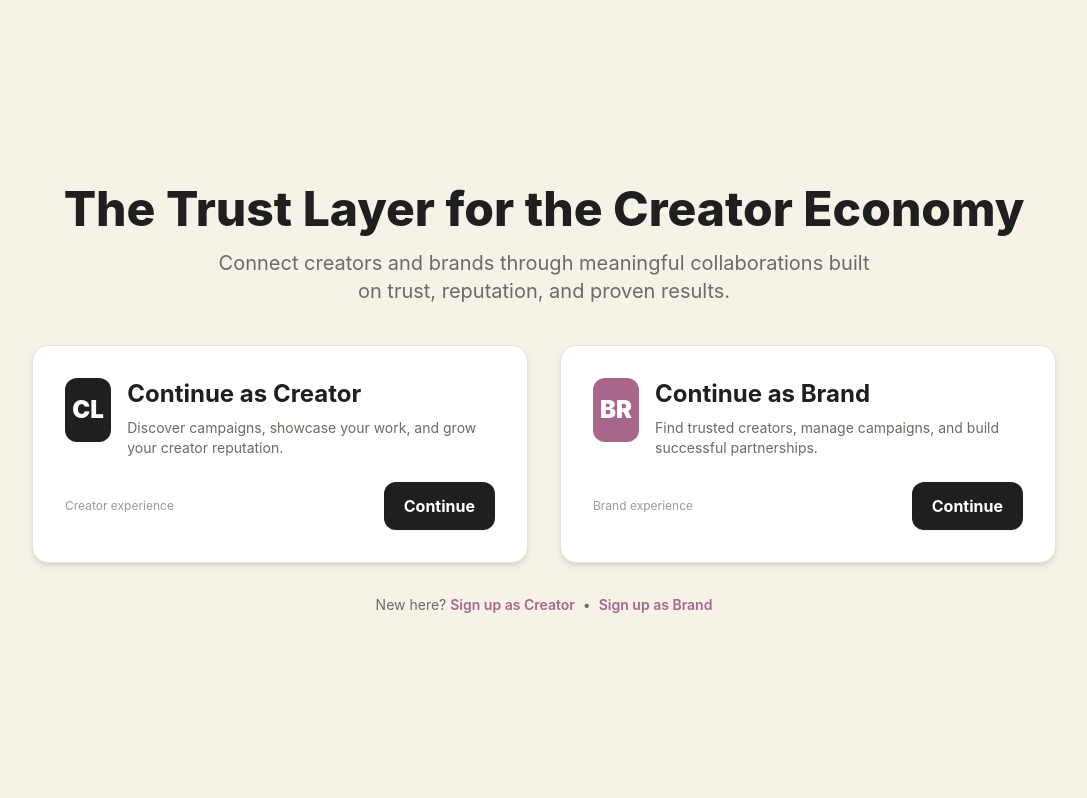
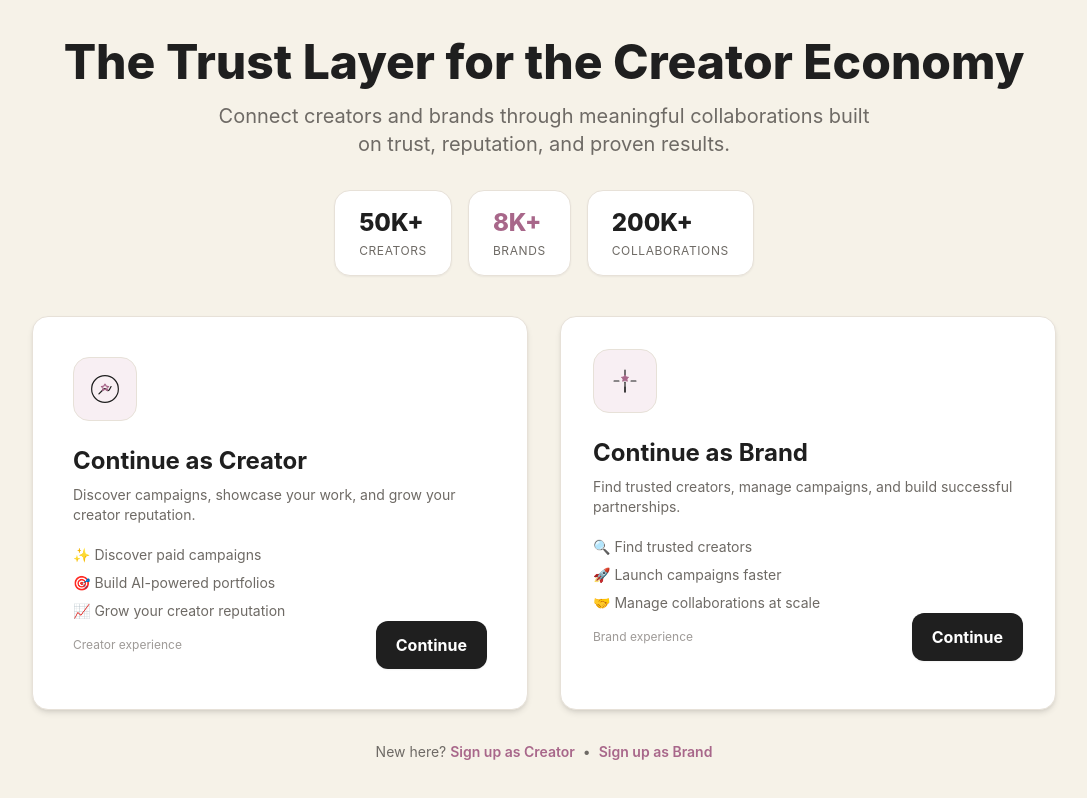
Before and after one commit to archiagg26/CreateLink, a React (Vite) app: page / in a window 1280 px wide. Shown: the whole page, without its empty margins (96-1183 px from the left). Built offline with nearby package versions, Linux system fonts and the light colour scheme.

Commit message:
added animations and changed the role selection page

```diff
--- /dev/null
+++ b/src/components/icons/BrandTrustedNetworkIcon.tsx
@@ -0,0 +1,42 @@
+interface IconProps {
+    size?: number;
+    color?: string;
+    accentColor?: string;
+}
+
+export default function BrandTrustedNetworkIcon({
+    size = 34,
+    color = '#1F1F1F',
+    accentColor = '#A8678A',
+}: IconProps) {
+    return (
+        <svg
+            width={size}
+            height={size}
+            viewBox="0 0 56 56"
+            fill="none"
+            xmlns="http://www.w3.org/2000/svg"
+        >
+            <path
+                d="M28 10V18M10 28H18M46 28H38M28 46V38"
+                stroke={color}
+                strokeWidth="2"
+                strokeLinecap="round"
+            />
+
+            <path
+                d="M28 18L30.1 21.3L33.9 22L31.1 24.6L31.8 28.5L28 26.5L24.2 28.5L24.9 24.6L22.1 22L25.9 21.3L28 18Z"
+                fill={accentColor}
+                stroke={accentColor}
+                strokeWidth="1.5"
+            />
+
+            <path
+                d="M28 30V46"
+                stroke={color}
+                strokeWidth="2"
+                strokeLinecap="round"
+            />
+        </svg>
+    );
+}
--- /dev/null
+++ b/src/components/icons/CreatorSparkGrowthIcon.tsx
@@ -0,0 +1,42 @@
+interface IconProps {
+    size?: number;
+    color?: string;
+    accentColor?: string;
+}
+
+export default function CreatorSparkGrowthIcon({
+    size = 34,
+    color = '#1F1F1F',
+    accentColor = '#A8678A',
+}: IconProps) {
+    return (
+        <svg
+            width={size}
+            height={size}
+            viewBox="0 0 56 56"
+            fill="none"
+            xmlns="http://www.w3.org/2000/svg"
+        >
+            <path
+                d="M28 6C15.8 6 6 15.8 6 28C6 40.2 15.8 50 28 50C40.2 50 50 40.2 50 28C50 15.8 40.2 6 28 6Z"
+                stroke={color}
+                strokeWidth="2"
+            />
+
+            <path
+                d="M18 36C22 32 24 30 26 28C28 26 30 28 32 30C34 32 36 28 38 24"
+                stroke={color}
+                strokeWidth="2"
+                strokeLinecap="round"
+                strokeLinejoin="round"
+            />
+
+            <path
+                d="M28 20L30.1 23.3L33.9 24L31.1 26.6L31.8 30.5L28 28.5L24.2 30.5L24.9 26.6L22.1 24L25.9 23.3L28 20Z"
+                stroke={accentColor}
+                strokeWidth="2"
+                strokeLinejoin="round"
+            />
+        </svg>
+    );
+}
--- a/src/pages/RoleSelectPage.tsx
+++ b/src/pages/RoleSelectPage.tsx
@@ -1,5 +1,6 @@
 import { useNavigate } from 'react-router-dom';
-
+import CreatorSparkGrowthIcon from '../components/icons/CreatorSparkGrowthIcon';
+import BrandTrustedNetworkIcon from '../components/icons/BrandTrustedNetworkIcon';
 
 export default function RoleSelectPage() {
   const navigate = useNavigate();
@@ -7,7 +8,7 @@ export default function RoleSelectPage() {
     <div className="min-h-screen bg-[#F6F2E8] flex items-center justify-center p-6">
       <div className="w-full max-w-5xl">
         {/* Hero */}
-        <header className="text-center mb-10">
+        <header className="text-center mb-8">
           <h1 className="text-4xl md:text-5xl font-extrabold text-[#1F1F1F] leading-tight">
             The Trust Layer for the Creator Economy
           </h1>
@@ -15,26 +16,105 @@ export default function RoleSelectPage() {
             Connect creators and brands through meaningful collaborations built on trust, reputation, and proven results.
           </p>
         </header>
+        <div className="mt-8 flex flex-wrap justify-center gap-4">
+          <div className="bg-white border border-[#E7E1D8] rounded-2xl px-6 py-4 shadow-sm hover:shadow-md transition-all">
+            <div className="text-2xl font-extrabold text-[#1F1F1F]">50K+</div>
+            <div className="text-xs uppercase tracking-wider text-[#6E6A65] mt-1">
+              Creators
+            </div>
+          </div>
 
+          <div className="bg-white border border-[#E7E1D8] rounded-2xl px-6 py-4 shadow-sm hover:shadow-md transition-all">
+            <div className="text-2xl font-extrabold text-[#A8678A]">8K+</div>
+            <div className="text-xs uppercase tracking-wider text-[#6E6A65] mt-1">
+              Brands
+            </div>
+          </div>
+
+          <div className="bg-white border border-[#E7E1D8] rounded-2xl px-6 py-4 shadow-sm hover:shadow-md transition-all">
+            <div className="text-2xl font-extrabold text-[#1F1F1F]">200K+</div>
+            <div className="text-xs uppercase tracking-wider text-[#6E6A65] mt-1">
+              Collaborations
+            </div>
+          </div>
+        </div>
         {/* Role cards */}
-        <div className="grid grid-cols-1 md:grid-cols-2 gap-8">
+        <div className="grid grid-cols-1 md:grid-cols-2 gap-8 mt-10">
           <article
             role="button"
             tabIndex={0}
             onClick={() => navigate('/login?role=creator')}
             onKeyDown={(e) => (e.key === 'Enter' || e.key === ' ') && navigate('/login?role=creator')}
-            className="relative bg-white border border-[#E7E1D8] rounded-2xl p-8 shadow-md hover:shadow-xl transform hover:-translate-y-1 transition-all duration-200 cursor-pointer focus:outline-none focus:ring-2 focus:ring-[#A8678A]/30"
+            className="
+  relative
+  overflow-hidden
+  group
+  bg-white
+  border border-[#E7E1D8]
+  rounded-2xl
+  p-10 min-h-[320px]
+  shadow-md
+  hover:shadow-xl
+  hover:-translate-y-1
+  hover:bg-[#F8EFF3]
+  hover:border-[#A8678A]
+  transition-all
+  duration-300
+  cursor-pointer
+  focus:outline-none
+  focus:ring-2
+  focus:ring-[#A8678A]/30
+"
             aria-label="Continue as Creator"
           >
-            <div className="flex items-start gap-4">
-              <div className="w-16 h-16 rounded-xl bg-[#1F1F1F] flex items-center justify-center text-white font-black text-2xl">CL</div>
-              <div>
-                <h3 className="text-2xl font-bold text-[#1F1F1F]">Continue as Creator</h3>
-                <p className="mt-2 text-sm text-[#6E6A65] max-w-xl">Discover campaigns, showcase your work, and grow your creator reputation.</p>
+            <span
+              className="
+    absolute
+    inset-0
+    -translate-x-full
+    bg-gradient-to-r
+    from-transparent
+    via-white/50
+    to-transparent
+    group-hover:translate-x-[200%]
+    transition-transform
+    duration-1000
+    pointer-events-none
+  "
+            />
+            <div>
+              <div
+                className="
+      w-16 h-16
+      rounded-2xl
+      bg-[#F8EFF3]
+      border border-[#E7E1D8]
+      flex items-center justify-center
+      mb-6
+      transition-all duration-300
+      group-hover:scale-110
+      group-hover:bg-white
+    "
+              >
+                <CreatorSparkGrowthIcon />
               </div>
+
+              <h3 className="text-2xl font-bold text-[#1F1F1F]">
+                Continue as Creator
+              </h3>
+
+              <p className="mt-2 text-sm text-[#6E6A65] max-w-xl">
+                Discover campaigns, showcase your work, and grow your creator reputation.
+              </p>
+
+              <ul className="mt-5 space-y-2 text-sm text-[#6E6A65]">
+                <li>✨ Discover paid campaigns</li>
+                <li>🎯 Build AI-powered portfolios</li>
+                <li>📈 Grow your creator reputation</li>
+              </ul>
             </div>
 
-            <div className="mt-6 flex items-center justify-between">
+            <div className="mt-auto flex items-center justify-between">
               <div className="text-xs text-[#9E9A97]">Creator experience</div>
               <button
                 onClick={(e) => { e.stopPropagation(); navigate('/login?role=creator'); }}
@@ -50,18 +130,76 @@ export default function RoleSelectPage() {
             tabIndex={0}
             onClick={() => navigate('/login?role=brand')}
             onKeyDown={(e) => (e.key === 'Enter' || e.key === ' ') && navigate('/login?role=brand')}
-            className="relative bg-white border border-[#E7E1D8] rounded-2xl p-8 shadow-md hover:shadow-xl transform hover:-translate-y-1 transition-all duration-200 cursor-pointer focus:outline-none focus:ring-2 focus:ring-[#A8678A]/30"
+            className="
+  relative
+  overflow-hidden
+  group
+  bg-white
+  border border-[#E7E1D8]
+  rounded-2xl
+  p-8
+  shadow-md
+  hover:shadow-xl
+  hover:-translate-y-1
+  hover:bg-[#F8EFF3]
+  hover:border-[#A8678A]
+  transition-all
+  duration-300
+  cursor-pointer
+  focus:outline-none
+  focus:ring-2
+  focus:ring-[#A8678A]/30
+"
             aria-label="Continue as Brand"
           >
-            <div className="flex items-start gap-4">
-              <div className="w-16 h-16 rounded-xl bg-[#A8678A] flex items-center justify-center text-white font-black text-2xl">BR</div>
-              <div>
-                <h3 className="text-2xl font-bold text-[#1F1F1F]">Continue as Brand</h3>
-                <p className="mt-2 text-sm text-[#6E6A65] max-w-xl">Find trusted creators, manage campaigns, and build successful partnerships.</p>
+            <span
+              className="
+    absolute
+    inset-0
+    -translate-x-full
+    bg-gradient-to-r
+    from-transparent
+    via-white/50
+    to-transparent
+    group-hover:translate-x-[200%]
+    transition-transform
+    duration-1000
+    pointer-events-none
+  "
+            />
+            <div>
+              <div
+                className="
+      w-16 h-16
+      rounded-2xl
+      bg-[#F8EFF3]
+      border border-[#E7E1D8]
+      flex items-center justify-center
+      mb-6
+      transition-all duration-300
+      group-hover:scale-110
+      group-hover:bg-white
+    "
+              >
+                <BrandTrustedNetworkIcon />
               </div>
+
+              <h3 className="text-2xl font-bold text-[#1F1F1F]">
+                Continue as Brand
+              </h3>
+
+              <p className="mt-2 text-sm text-[#6E6A65] max-w-xl">
+                Find trusted creators, manage campaigns, and build successful partnerships.
+              </p>
+
+              <ul className="mt-5 space-y-2 text-sm text-[#6E6A65]">
+                <li>🔍 Find trusted creators</li>
+                <li>🚀 Launch campaigns faster</li>
+                <li>🤝 Manage collaborations at scale</li>
+              </ul>
             </div>
 
-            <div className="mt-6 flex items-center justify-between">
+            <div className="mt-auto flex items-center justify-between">
               <div className="text-xs text-[#9E9A97]">Brand experience</div>
               <button
                 onClick={(e) => { e.stopPropagation(); navigate('/login?role=brand'); }}
```
Also changed, not shown: src/components/feed/FeedCard.tsx (+64 -20 lines), src/pages/FeedPage.tsx (+14 -31 lines), src/styles /buttons.css (added, +62 -0 lines).
